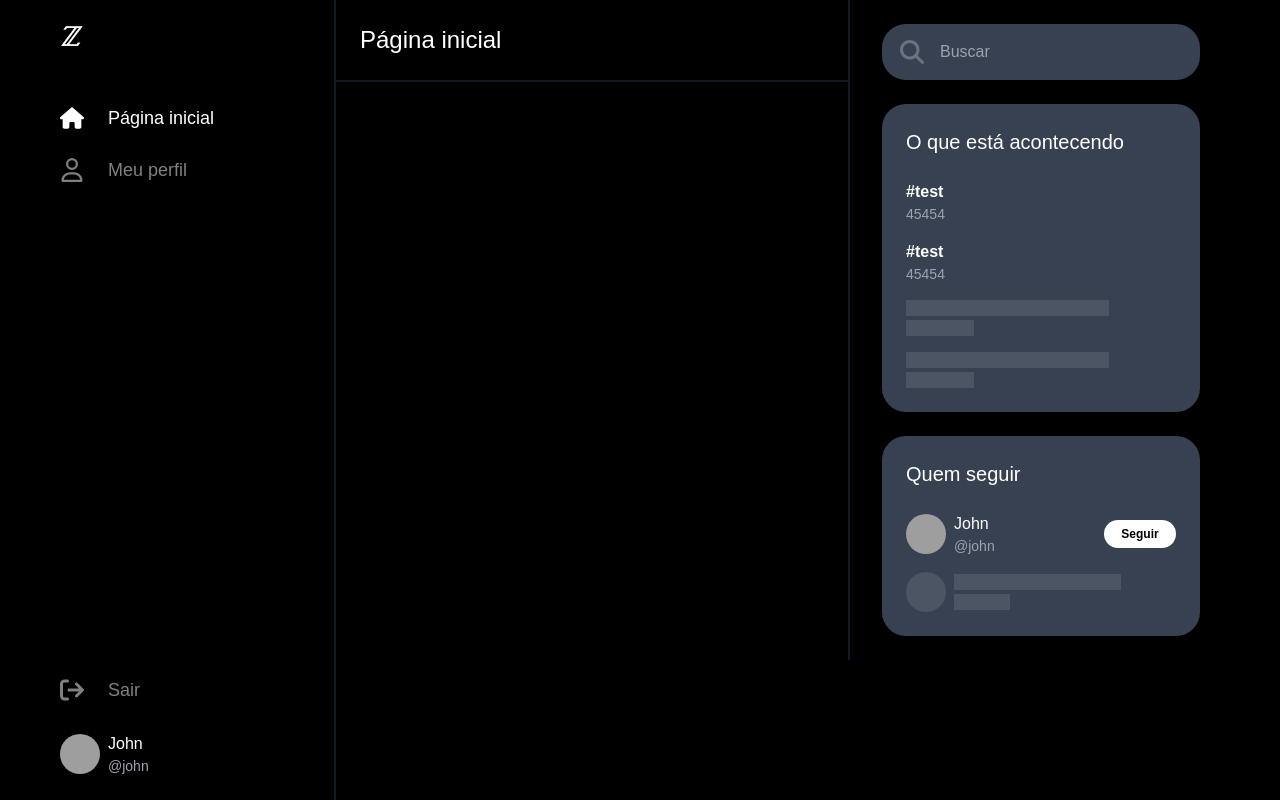
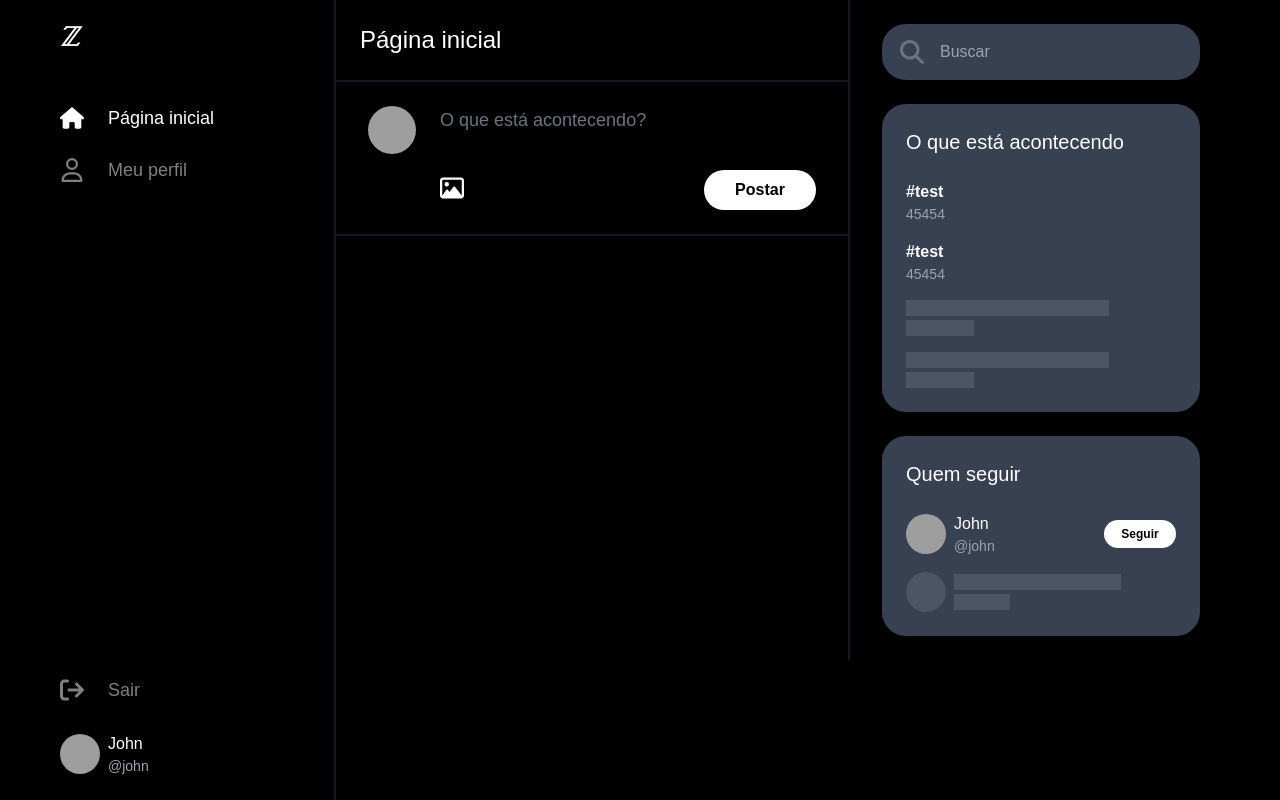
Before and after one commit to LucasAlvaresA/Z, a Next.js app: page /home in a window 1280 px wide. Built offline with nearby package versions, Linux system fonts and the light colour scheme; grey boxes are pictures that could not be loaded.

Commit message:
feat: create TweetPost component

```diff
--- a/src/app/(ui)/home/page.tsx
+++ b/src/app/(ui)/home/page.tsx
@@ -1,9 +1,11 @@
 import { HomeHeader } from "@/components/home/home-header";
+import { TweetPost } from "@/components/tweet/tweet-post";
 
 export default function Page() {
     return (
         <div>
             <HomeHeader />
+            <TweetPost />
         </div>
     );
 }
--- /dev/null
+++ b/src/components/tweet/tweet-post.tsx
@@ -0,0 +1,44 @@
+"use client";
+
+import { user } from "@/data/user";
+import { faImage } from "@fortawesome/free-regular-svg-icons";
+import { FontAwesomeIcon } from "@fortawesome/react-fontawesome";
+import { Button } from "../ui/button";
+
+export const TweetPost = () => {
+    const handleImageUpload = () => {};
+
+    const handlePostClick = () => {};
+
+    return (
+        <div className="flex gap-6 px-8 py-6 border-b-2 border-gray-900">
+            <div>
+                <img
+                    src={user.avatar}
+                    alt={user.name}
+                    className="size-12 rounded-full"
+                />
+            </div>
+            <div className="flex-1">
+                <div
+                    className="min-h-14 outline-none text-lg text-white empty:before:text-gray-500 empty:before:content-[attr(data-placeholder)]"
+                    contentEditable
+                    role="textbox"
+                    data-placeholder="O que está acontecendo?"
+                ></div>
+                <div className="flex justify-between items-center mt-2">
+                    <div onClick={handleImageUpload} className="cursor-pointer">
+                        <FontAwesomeIcon icon={faImage} className="size-6" />
+                    </div>
+                    <div className="w-28">
+                        <Button
+                            label="Postar"
+                            size={2}
+                            onClick={handlePostClick}
+                        />
+                    </div>
+                </div>
+            </div>
+        </div>
+    );
+};
```
